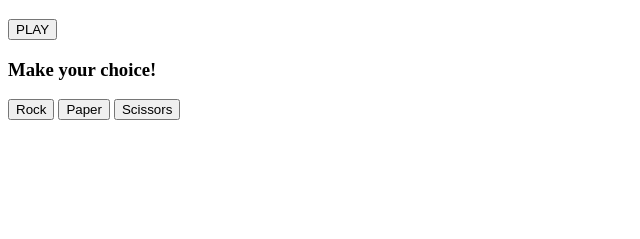
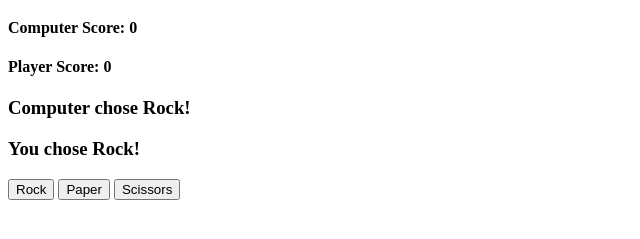
Before and after one commit to codyzbizniz3/rps-game, a plain HTML site: page index.html in a window 1280 px wide. Both pictures are taken after a click on the button "Rock". Shown: the part 61-300 px from the top of the page, without its empty margins (0-640 px from the left). Drawn offline with Linux system fonts and the light colour scheme.

Commit message:
Adds choice displays in html, button functions for player choice, and integrates existing computer choice function.

```diff
--- a/index.html
+++ b/index.html
@@ -8,14 +8,20 @@
 </head>
 
 <body>
-    <h1>Welcome to Rock, Paper, Scissors!</h1>
-    <button id="play">PLAY</button>
 
     <div id="game-card">
-        <h3>Make your choice!</h3>
-        <button id="rock">Rock</button>
-        <button id="paper">Paper</button>
-        <button id="scissors">Scissors</button>
+        <h1>Welcome to Rock, Paper, Scissors!</h1>
+
+        <h4>Computer Score: <span id="comp-score">0</span></h4>
+        <h4>Player Score: <span id="player-score">0</span></h4>
+
+        <h3 id="comp-display">Computer</h3>
+        <h3 id="player-display">Make your choice!</h3>
+
+
+        <button id="rock-btn">Rock</button>
+        <button id="paper-btn">Paper</button>
+        <button id="scissors-btn">Scissors</button>
     </div>
     <script src="script.js"></script>
 </body>
--- a/script.js
+++ b/script.js
@@ -1,24 +1,46 @@
-console.log('Welcome to Rock, Paper, Scissors!')
+const computerScore = document.getElementById('comp-score');
+const playerScore = document.getElementById('player-score');
+const playerDisplay = document.getElementById('player-display');
+const compDisplay = document.getElementById('comp-display');
+const allChoices = document.querySelectorAll('button');
+let humanChoice;
+let computerChoice;
 
-function getHumanChoice() {
+allChoices.forEach(button => button.addEventListener('click', (e) => {
+    humanChoice = e.target.textContent;
+    playerDisplay.innerHTML = 'You chose ' + humanChoice + '!';
+    getComputerChoice();
 
-}
+    compDisplay.innerHTML = 'Computer chose ' + computerChoice + '!';
+}));
 
 function getComputerChoice() {
+
+
     const number = Math.floor(Math.random() * 3) + 1;
-
-    let computerChoice;
     if (number === 1) {
-        computerChoice = "rock";
+        computerChoice = "Rock";
     } else if (number === 2) {
-        computerChoice = "paper";
+        computerChoice = "Paper";
     } else if (number === 3) {
-        computerChoice = "scissors";
+        computerChoice = "Scissors";
     }
 
 
     return computerChoice;
 }
+
+
+
+
+/*function getHumanChoice() {
+
+
+
+
+}
+
+
 
 function playRound(humanChoice, computerChoice) {
     if (humanChoice === computerChoice) {
@@ -35,18 +57,15 @@ function playRound(humanChoice, computerChoice) {
 }
 
 function playGame() {
-    let humanScore = 0;
-    let computerScore = 0;
-    const rounds = 5;
 
-    for (let i = 0; i < rounds; i++) {
-        console.log(`\n--- Round ${i + 1} ---`);
+
+
+
 
     const humanSelection = getHumanChoice();
     const computerSelection = getComputerChoice();
 
-        console.log(`You chose: ${humanSelection}!`);
-        console.log(`Computer chose: ${computerSelection}!`);
+
 
     const roundResult = playRound(humanSelection, computerSelection);
 
@@ -64,9 +83,7 @@ function playGame() {
 }
 
 
-    console.log("\n---Final Game Results---");
-    console.log(`Your score: ${humanScore}`);
-    console.log(`Computer Score: ${computerScore}`);
+
 
 if (humanScore > computerScore) {
     console.log("You won the game!");
@@ -74,7 +91,4 @@ function playGame() {
     console.log("The computer won the game!");
 } else {
     console.log("The game is a tie!")
-    }
-}
-
-playGame();
+}*/
```
Lines whose indentation alone changed are shown as unchanged.
